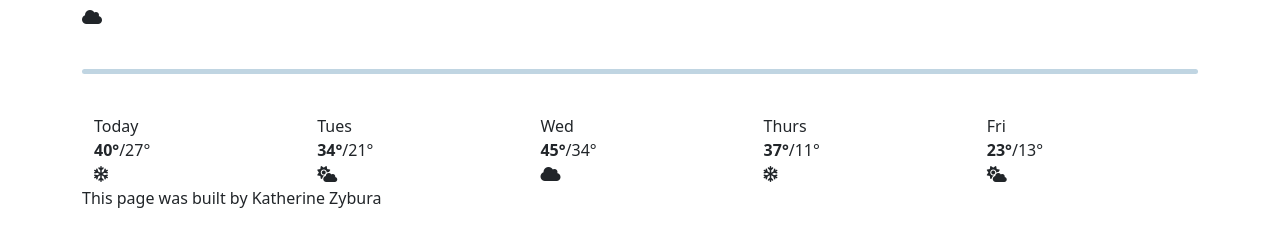
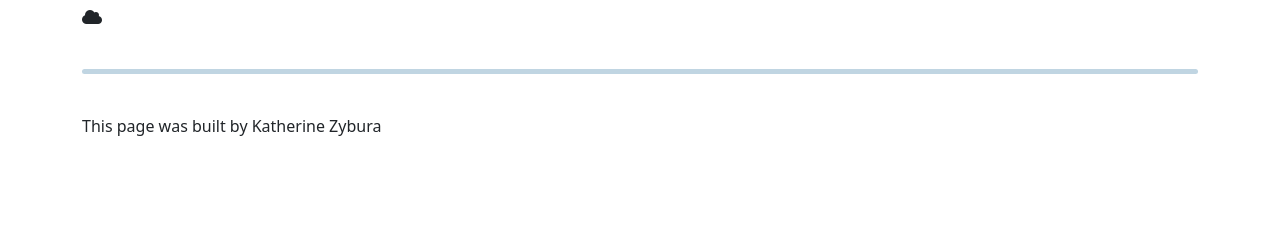
Before and after one commit to katzybura/PlusWeatherAppFinal, a plain HTML site: page index.html in a window 1280 px wide. Shown: the part 241-488 px from the top of the page. Drawn offline with nearby package versions, Linux system fonts and the light colour scheme.

Commit message:
Remove forecast

```diff
--- a/index.html
+++ b/index.html
@@ -27,27 +27,7 @@
       <br />
       <hr style="height:5px; color: #07588a; border: none; border-radius: 5px;" />
       <br />
-      <div class="container">
-        <div class="row">
-          <div class="col">
-            Today <br /> <span class="temps"><strong>40°</strong>/27°</span> <br /> <span class="emojis"><i class="far fa-snowflake snow"></i></span>
-          </div>
-          <div class="col">
-            Tues <br /><span class="temps"><strong>34°</strong>/21°</span> <br /> <span class="emojis"><i class="fas fa-cloud-sun cloud-sun"></i></span>
-          </div>
-          <div class="col">
-            Wed<br /> <span class="temps"><strong>45°</strong>/34°</span> <br /> <span class="emojis"><i class="fas fa-cloud cloud"></i></span>
-          </div>
-          <div class="col">
-            Thurs<br /> <span class="temps"><strong>37°</strong>/11°</span> <br /> <span class="emojis"><i class="far fa-snowflake snow"></i></span>
-          </div>
-          <div class="col">
-            Fri<br /> <span class="temps"><strong>23°</strong>/13°</span> <br /> <span class="emojis"><i class="fas fa-cloud-sun cloud-sun"></i></span>
-          </div>
-        </div>
-      </div>
 
-      </div>
     <div class="footer">This page was built by Katherine Zybura</div>
     <script src="src/index.js"></script>
 </body>
```
